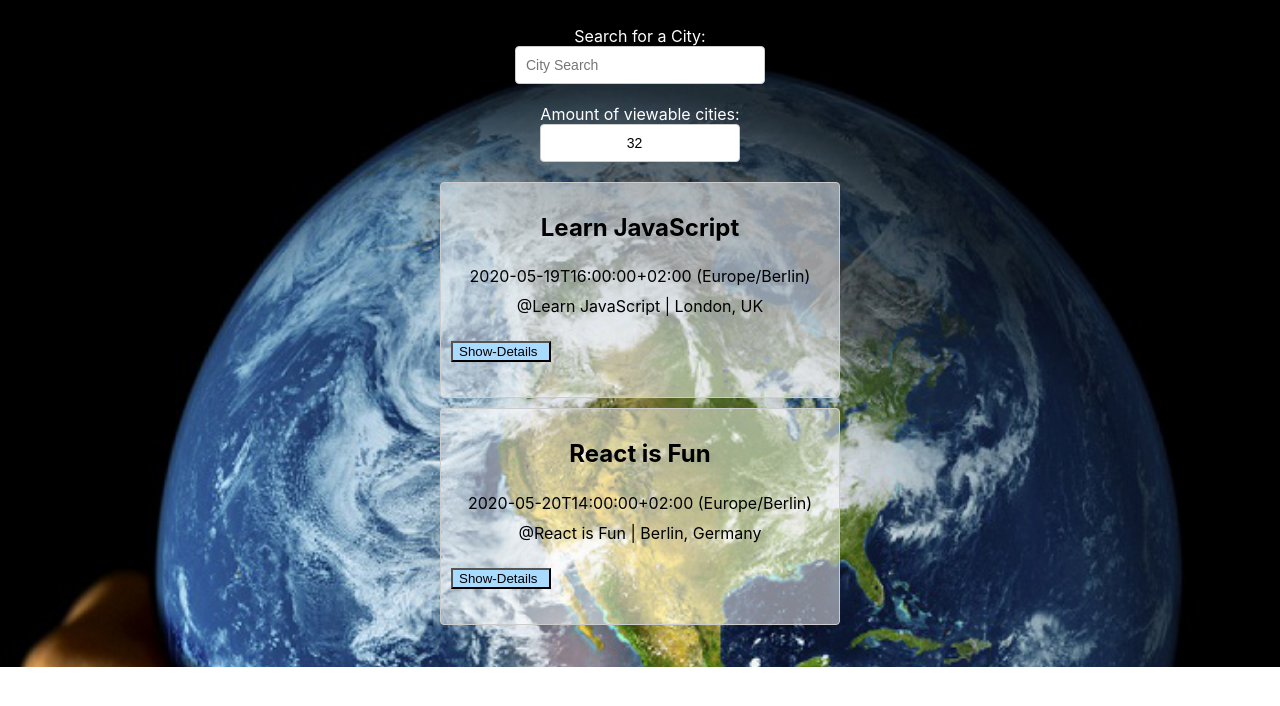
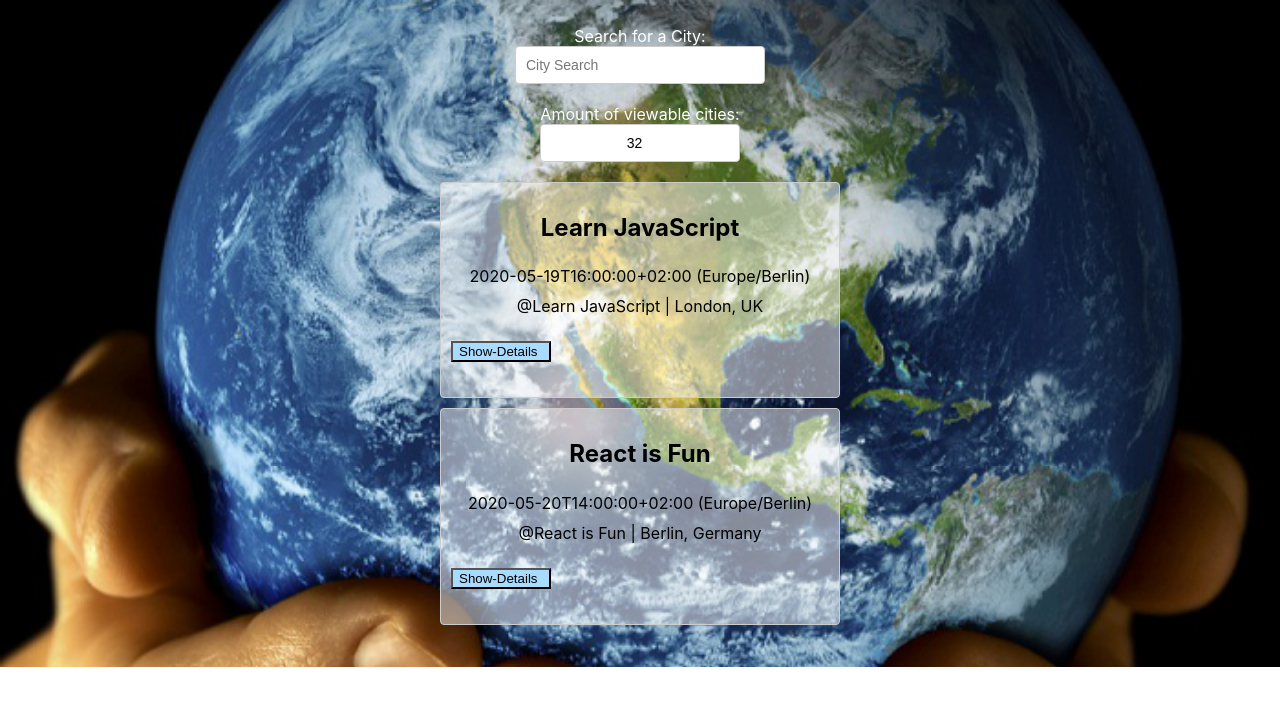
Before and after one commit to DrixaBoi/DrixMeets, a React (Create React App) app: page / in a window 1280 px wide. Shown: the top 706 px of the page. Built offline with nearby package versions, Linux system fonts and the light colour scheme; what atatus-spa would draw is missing.

Commit message:
Update App.css

```diff
--- a/src/App.css
+++ b/src/App.css
@@ -5,6 +5,8 @@
   background-image: url(./images/Earth.png);
   background-size: cover;
   background-repeat: no-repeat;
+  background-attachment: fixed;
+  background-position: center;
 }
 
 .App * {
```
